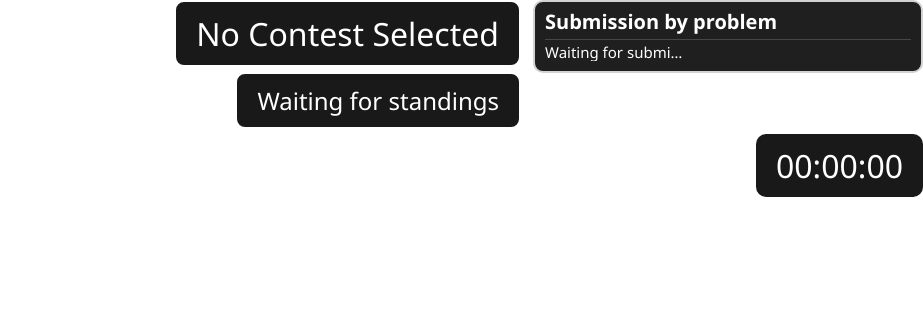
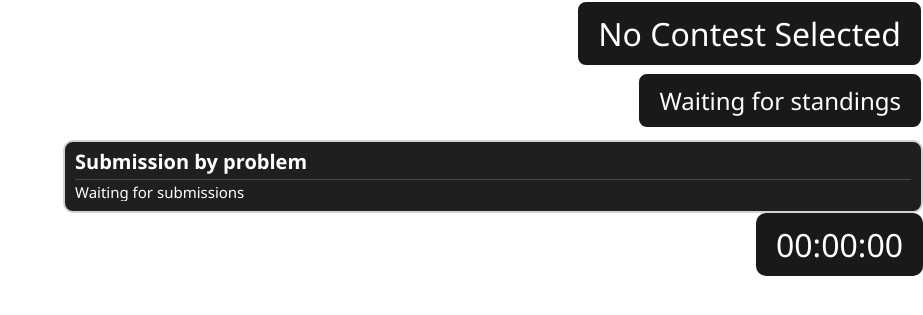
Before and after one commit to tarjen/QOJ-live-widget, a Flask app: page /overlay in a window 1280 px wide. Shown: the top 315 px of the page, without its empty margins (357-1280 px from the left). Run offline with Flask 3, Linux system fonts and the light colour scheme.

Commit message:
Stack submissions below standings

```diff
--- a/src/app.py
+++ b/src/app.py
@@ -46,7 +46,7 @@ def get_cell_text(cell):
 
 def classify_submission(result):
     lower_result = result.lower()
-    if 'accepted' in lower_result or lower_result == 'ac':
+    if 'accepted' in lower_result or re.search(r'\bac\b', lower_result):
         return 'accepted'
     if 'compiling' in lower_result or 'judging' in lower_result or 'waiting' in lower_result:
         return 'pending'
--- a/templates/overlay.html
+++ b/templates/overlay.html
@@ -24,15 +24,16 @@
         }
         .overlay-content {
             display: flex;
-            align-items: flex-start;
-            justify-content: flex-end;
-            gap: 12px;
+            flex-direction: column;
+            align-items: flex-end;
+            gap: 6px;
             width: 1280px;
         }
         .contest-column {
             display: flex;
             flex: 1 1 auto;
             min-width: 0;
+            width: 100%;
             flex-direction: column;
             align-items: flex-end;
         }
@@ -116,12 +117,11 @@ td.success {
   background-color: rgba(224,255,224,1.000);
 }
         .submissions-box {
-            flex: 0 0 390px;
-            width: 390px;
+            width: 860px;
         }
         .submissions {
-            width: 366px;
-            max-height: 470px;
+            width: 836px;
+            max-height: 300px;
             overflow: hidden;
             font-family: 'Segoe UI', Arial, sans-serif;
             color: #fff;
@@ -138,7 +138,7 @@ td.success {
         }
         .submission-row {
             display: grid;
-            grid-template-columns: minmax(0, 1fr) 92px 116px;
+            grid-template-columns: minmax(0, 1fr) 170px 116px;
             gap: 8px;
             align-items: center;
             min-height: 23px;
```
